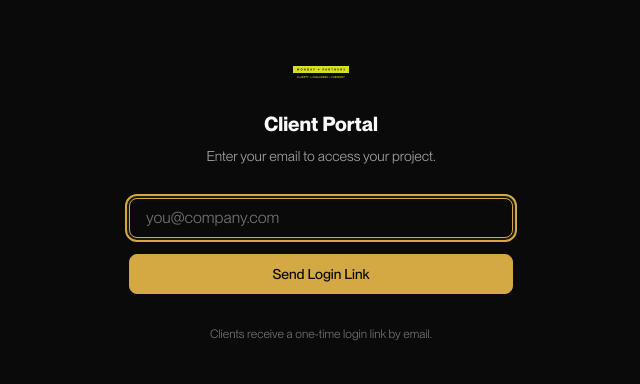
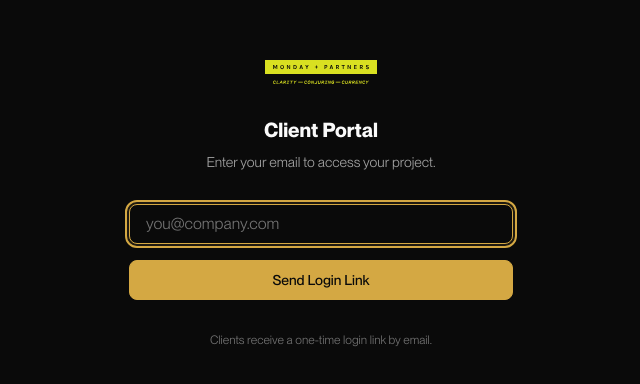
Before and after one commit to dylan-monday/M-P-Projects, a Next.js app: page /login in a window 1280 px wide. Shown: the part 196-580 px from the top of the page, without its empty margins (319-959 px from the left). Built offline with nearby package versions, Linux system fonts and the light colour scheme; no server answers.

Commit message:
Bump login logo to xl (112px)

```diff
--- a/src/app/(auth)/login/page.tsx
+++ b/src/app/(auth)/login/page.tsx
@@ -8,7 +8,7 @@ export default function LoginPage() {
       <div className="w-full max-w-sm space-y-8">
         {/* Logo */}
         <div className="flex justify-center">
-          <Logo size="lg" href={undefined} />
+          <Logo size="xl" href={undefined} />
         </div>
 
         {/* Title */}
--- a/src/components/layout/logo.tsx
+++ b/src/components/layout/logo.tsx
@@ -6,7 +6,7 @@ import { cn } from "@/lib/utils";
 
 interface LogoProps {
   className?: string;
-  size?: "sm" | "md" | "lg";
+  size?: "sm" | "md" | "lg" | "xl";
   href?: string;
   showText?: boolean;
 }
@@ -15,6 +15,7 @@ const sizeMap = {
   sm: { width: 32, height: 32 },
   md: { width: 40, height: 40 },
   lg: { width: 56, height: 56 },
+  xl: { width: 112, height: 112 },
 };
 
 export function Logo({
```
